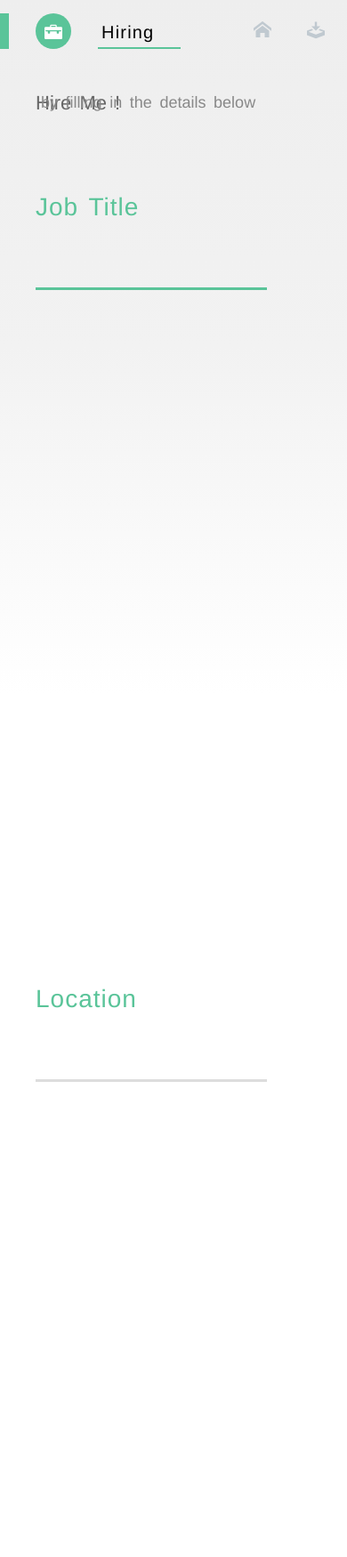
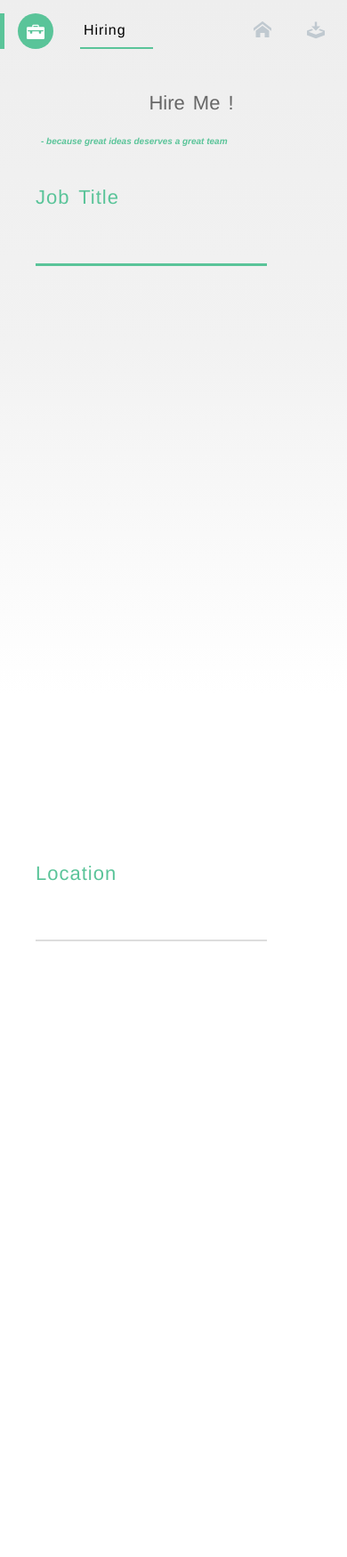
Before and after one commit to itaditya/portfolio, a PHP site: page /hiring.html in a window 390 px wide. Shown: the top 1750 px of the page at 89% size. Run offline with PHP 8.4, Linux system fonts and the light colour scheme; some web fonts are replaced.

Commit message:
Major Come Refactoring

```diff
--- a/css/style.css
+++ b/css/style.css
@@ -51,7 +51,7 @@ li {
 }
 .page {
 	/*height: 100vh;*/
-	/*overflow: auto;*/
+	overflow: hidden;
 	width: 100%;
 	/*margin-right: -10px;*/
 	position: relative;
@@ -476,7 +492,10 @@ li {
 
 /* Styling for hiring page */
 #hiring-content {
-	justify-content: left;
+	justify-content: flex-start;
+/*	background: url("../assets/cf.jpg");
+	background-size: cover;
+	background-repeat: no-repeat;*/
 }
 .form > ul {
 	position: relative;
@@ -489,30 +508,50 @@ li {
 	text-transform: capitalize;
 }
 .form > ul:after {
-	content: "by filling in the details below" ;
-	font-size: 22px;
-	word-spacing: .2em;
-	/*font-style: italic;*/
-	color: #888;
+	content: "- because great ideas deserves a great team" ;
+	font-size: 16px;
+	word-spacing: 0em;
+	font-style: italic;
+	color: #5ac499;
 	position: absolute;
 	/*top: 50px;*/
 	top: 2px;
-	/*left: 100px;*/
-	left: 180px;
-
+	right: 0px;
 	/*text-transform: capitalize;*/
 }
 .form > ul > li {
-	height: 58vh;
+	height: 250px;
 	padding-top: 10vh;
 }
 .form > ul > li:first-child {
 	margin-top: 40px;
 }
+.form > ul > li > p:after {
+	content: attr(data-step);
+	font-size: 16px;
+	font-weight: bold;
+	border: 2px solid #5ac499;
+	width: 60px;
+	height: 60px;
+	border-radius: 100%;
+	box-shadow: 0px 0px 17px 4px rgba(0,0,0,0.15);
+	position: absolute;
+	right: -25%;
+	top: 4em;
+	display: flex;
+	justify-content: center;
+	align-items: center;
+}
+.form > ul > li > p.filled:after {
+	background: #5ac499;
+	color: #fff;
+}
 .form > ul > li > p {
 	font-size: 34px;
 	color: #5ac499;
 	letter-spacing: 1px;
+	position: relative;
+	line-height: 1em;
 }
 .form > ul > li > input , .form > ul > li > textarea{
 
@@ -839,7 +882,8 @@ li {
 	}
 	.header {
 		height: 40px;
-		padding: 0 0 0 30px;
+		padding: 0 0 0 15px;
+		border-left: 5px solid #5ac499;
 	}
 	.btn-container {
 		margin-right: 5px;
@@ -899,7 +943,7 @@ li {
 	}
 	/*Font fixes */
 	.title {
-		font-size: 20px;
+		font-size: 16px;
 	}
 	.name {
 		font-size: 24px !important;
@@ -954,33 +1020,64 @@ li {
 		display: none;
 	}
 	.vertical-line {
-		left: 20px;
+		left: 30px;
 	}
 	.thead {
-		width: 300px;
+		width: 200px;
+		height: 120px;
 	}
-	.tleft {
+	.thead > p {
+		font-size: 14px;
+		padding: 10px 20px;
+	}
+	.thead > p > strong {
+		font-size: 16px;
+		margin-bottom: 10px;
+	}
+	.thead > p > span {
+		line-height: 10px;
+	}
+	.thead > p:before {
+		font-size: 14px;
+		top: -60px;
+		padding: 4px 5px;
+		border-radius: 2px;
+	}
+	.thead {
+		margin-left: 20px;
+	}
+	.thead:before {
+		margin-left: -90px;
+		padding: 15px;
+		margin-top: -30px;
+	}
+/*	.tleft:before {
 		display: none !important;
-	}
-	.tright {
-		margin-left: 0;
-	}
-	.tright:before {
-		margin-left: -132px;
-	}
+		margin-left: 0px;
+	}*/
 
 	/* Styling for achievements page ends*/
 
 	/* Styling for hiring page*/
+	#hiring-content {
+	    justify-content: center;
+	}
+	#hiring-content:before {
+		display: none;
+	}
 	.form > ul:before {
 		font-size: 22px;
+		display: flex;
+		justify-content: center;
 	}
 	.form > ul:after {
-		font-size: 18px;
+		font-size: 10px;
+		font-weight: bold;
 		left: 46px;
+		top: 50px;
 	}
 	.form > ul > li {
-		height: 35vh;
+		height: 30vh;
 		/*margin-top: -80px;*/
 		padding: 0;
 	}
@@ -998,23 +1095,23 @@ li {
 		/*min-height: 150px;*/
 	}
 	.form > ul > li > p {
-		font-size: 28px;
+		font-size: 22px;
 	}
 	.form > ul > li > input , .form > ul > li > textarea{
-		font-size: 22px;
+	    border-bottom: 2px solid #ddd;
+		font-size: 18px;
 		width: 260px;
-
 	}
 	.hire-submit {
 		width: 120px;
 		height: 50px;
-		margin-left: 40px;
 		font-size: 20px;
 	}
 	.hire-submit:after {
-		left: -50px;
 		font-size: 18px;
 		top: 80px;
+		left: 0;
+		text-align: left;
 	}
 	/* Styling for hiring page ends*/
 
--- a/details.html
+++ b/details.html
@@ -19,7 +19,7 @@
 			</div>
 			<div class="content sm-full">
 				<div class="flexbox sm-full" id="details-content">
-					<img src="assets/dp1.png" alt="" class="profile-pic">
+					<img src="assets/org-avatar.svg" alt="" class="profile-pic">
 					<div class="text">
 						<h3 class="name capitalise">Aditya Agarwal</h3>
 						<h5 class="post capitalise"> - combo of <span class="txt-green">web developer</span> & <span class="txt-green">programmer</span></h5>
--- a/index.html
+++ b/index.html
@@ -10,11 +10,11 @@
 		<div class="pointer"></div>
 		<div class="container">
 			<div class="header">
-				<div class="circle bg-green txt-white icon-embed2"></div>
+				<div class="circle bg-green txt-white icon-news"></div>
 				<div class="title">Details</div>
 				<div class="btn-container align-right">
 					<div class="btn align-right icon-download"></div>
-					<div class="btn align-right icon-home"></div>
+					<div class="btn align-right icon-home sm-hide"></div>
 				</div>
 			</div>
 			<div class="content sm-full">
@@ -34,8 +34,8 @@
 		</div>
 	</div>
 	<!-- Page ends -->
-	<!-- <script type="text/javascript" src="js/main.js"></script>-->
 	<script type="text/javascript" src="js/content.js"></script>
+	 <script type="text/javascript" src="js/main.js"></script>
 
 </body>
 </html>
--- a/js/main.js
+++ b/js/main.js
@@ -1,4 +1,4 @@
-var fbtn = document.getElementsByClassName('menu')[0];
+var fbtn = document.querySelector('.menu');
 var footer = fbtn.parentNode;
 var fheight = footer.clientHeight;
 var fstate = 0;
@@ -20,45 +20,64 @@ function showPointer(e) {
 	// var e = event ;
 	var mx = e.pageX,
 	    my = e.pageY,
-	    pointer =  document.getElementsByClassName('pointer')[0];
+	    pointer =  document.querySelector('.pointer');
 	pointer.style.top = my + "px";
 	pointer.style.left = mx + "px";
 	pointer.style.display = "block";
 	// console.log(mx,my);
 }
+
 fbtn.addEventListener('click',toggleFooter);
-// document.addEventListener('resize',toggleFooter);
-// document.addEventListener('click',showPointer);
 
-/* Hiring form functioning --
- * in starting the attachEvent func adds onclick to all enterbuttons .
- * now on these button click formFill method gets exec
- * this styles the current input field and then focus on the next input field (scrolling)
-*/
+function injectHTML(html) {
+	elem.insertAdjacentHTML('beforeend',html);
+}
 
+function injectJS(choice) {
+	var i;
+	switch(choice) {
+		case "details" :
+			console.log("Details Loaded");
+		 	break;
+		case "skills" :
+			console.log("Skills Loaded");
+			document.querySelector(".skill-text h4").focus();
+
+			var skill_progress = [80, 60, 90, 80];
+
+			var progress_bars = document.querySelectorAll(".progress-inner");
+			var progress_bar_max_width = document.querySelector(".progress-outer").clientWidth;
+
+			for (var j = 0; j < progress_bars.length; j++) {
+				progress_bars[j].style.width = parseInt(skill_progress[j])*progress_bar_max_width/100 + "px";
+			}
+
+			break;
+		case "hiring" :
 			/* Hiring form features =-->
 			* scrolls to next input
 			* works with button as well as return key
 			*/
 
-var formD = document.getElementsByClassName('form')[0];
-// targets .form
+			var formD = document.querySelector('.form ul');
+			var formSub = document.querySelector('.hire-submit');
+			var formBtns = document.querySelectorAll('.enterBtn');
+			var noOfbtn = formBtns.length;
 
-var formSub = document.getElementsByClassName('hire-submit')[0];
-
-function formFill(index) {
-	formD.children[0].children[index-1].children[1].style.background = '#d9d9d9';
-	formD.children[0].children[index-1].children[1].style.borderRadius = '4px';
-	formD.children[0].children[index].children[1].focus();
+			function formFill() {
+				var index = this.dataset.index;
+				formD.children[index-1].children[1].style.background = '#d9d9d9';
+				formD.children[index-1].children[1].style.borderRadius = '4px';
+				formD.children[index].children[1].focus();
+				formD.children[index].children[0].classList.add("filled");
 			}
-var formBtns = document.getElementsByClassName('enterBtn');
-var noOfbtn = formBtns.length;
 
 			function attachEvent() {
 				for( i = 0 ; i < noOfbtn ; i++ ) {
-		var temp = 'formFill('+(i+1)+')' ;
-		formBtns[i].setAttribute('onclick', temp);
+					formBtns[i].dataset.index = i+1;
+					formBtns[i].addEventListener('click', formFill);
 				}
+				document.removeEventListener('mousemove',attachEvent);
 			}
 			document.addEventListener('mousemove',attachEvent);
 
@@ -73,10 +92,10 @@ function Job(arr) {
 			}
 
 			function hireSubmit() {
-	formSub.dataset.response = "Thank You for considering me" ;
+				formSub.dataset.response = "Thank You for considering me !" ;
 				var arr = ['a','b','c','d','e'];
 				for( i = 0 ; i < noOfbtn ; i++ ) {
-		arr[i] = formD.children[0].children[i].children[1].value;
+					arr[i] = formD.children[i].children[1].value;
 				}
 				var jobpost = new Job(arr);
 				submitJob(JSON.stringify(jobpost))
@@ -98,6 +117,20 @@ formSub.addEventListener('click',hireSubmit);
 			   ** pass object as JSON to submitJob func
 			        which will use some api to mail me the data .
 			 */
+		 	break;
+		default : console.log("Go To Hell Binary Idiot");
+	}
+}
+
+// document.addEventListener('resize',toggleFooter);
+// document.addEventListener('click',showPointer);
+
+/* Hiring form functioning --
+ * in starting the attachEvent func adds onclick to all enterbuttons .
+ * now on these button click formFill method gets exec
+ * this styles the current input field and then focus on the next input field (scrolling)
+*/
+
 
 
 
```
Also changed, not shown: other parts of css/style.css (+54 -12 lines), js/JSON/HTMLcontent.json (+5 -5 lines), js/content.js (+50 -26 lines), skills.html (+4 -4 lines), assets/cf.jpg (added), assets/cof.png (added), assets/cup-of-coffee-icon-214x214.png (added), assets/hexagon-hollow.png (added), assets/org-avatar.svg (added). Lines whose indentation alone changed are shown as unchanged.
